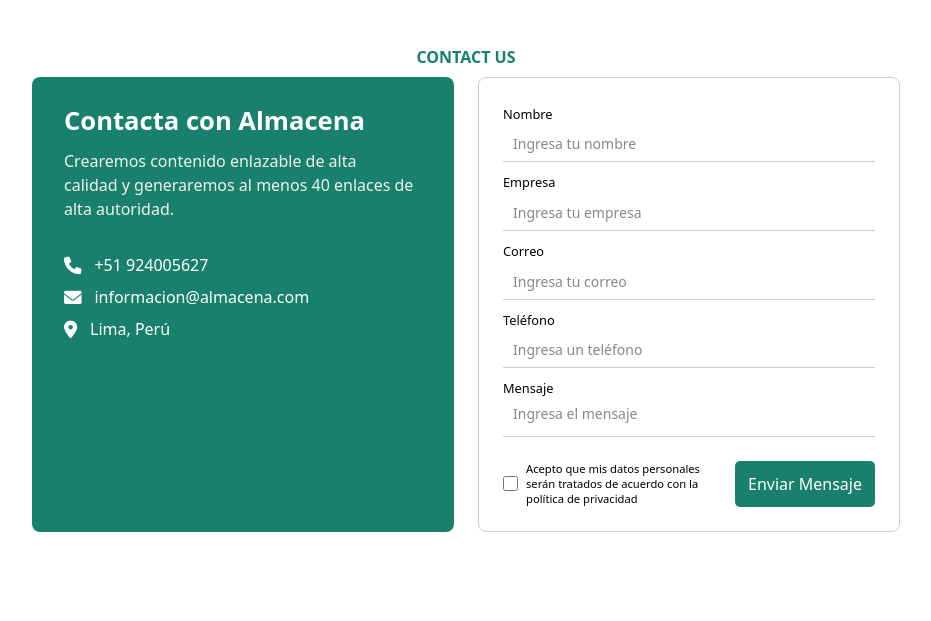
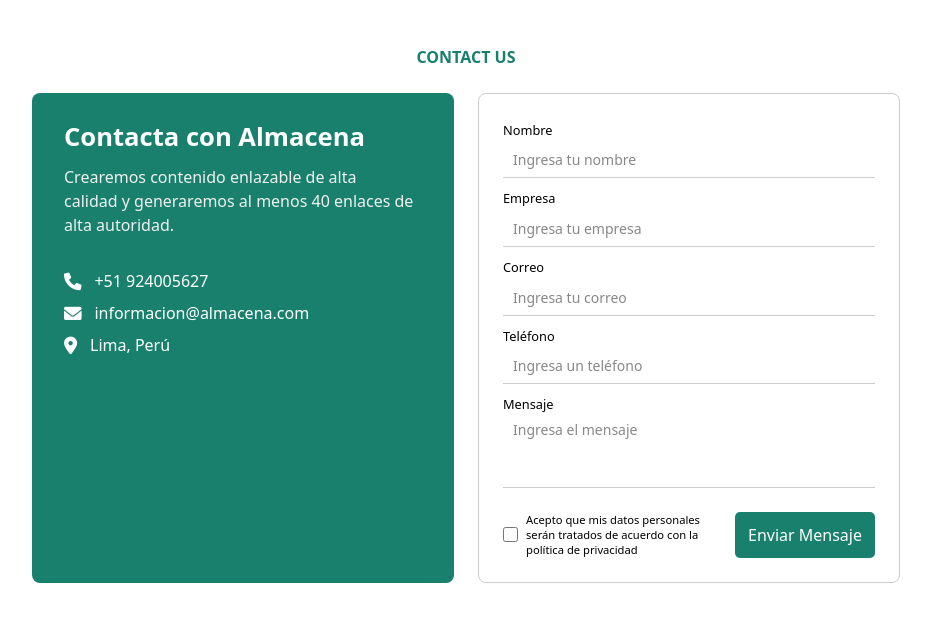
Before and after one commit to CBHinostroza/AlmacenaSoftware-LP, a plain HTML site: page index.html in a window 1280 px wide. Shown: the part 1943-2564 px from the top of the page, without its empty margins (174-1105 px from the left). Before the commit the page ends 2523 px from the top, so only its background shows below. Drawn offline with Linux system fonts and the light colour scheme.

Commit message:
Mejora en textarea de form

```diff
--- a/css/mystyle.css
+++ b/css/mystyle.css
@@ -364,7 +364,7 @@
 .contact__title {
   color: #18806d;
   font-weight: 600;
-  margin-bottom: 0.5rem;
+  margin-bottom: 1.5rem;
   text-align: center;
 }
 
@@ -436,6 +436,12 @@
   font-size: 0.8em;
 }
 
+.contact__form-field--message {
+  height: 70px;
+  word-wrap: break-word;
+  white-space: pre-wrap;
+}
+
 .contact__form-field::placeholder {
   font-size: 14px;
   color: #888;
--- a/index.html
+++ b/index.html
@@ -304,7 +304,7 @@
                 <label for="message" class="contact__form-label">Mensaje</label>
                 <textarea
                   name="message"
-                  class="contact__form-field"
+                  class="contact__form-field contact__form-field--message"
                   id="message"
                   required
                   placeholder="Ingresa el mensaje"
```
